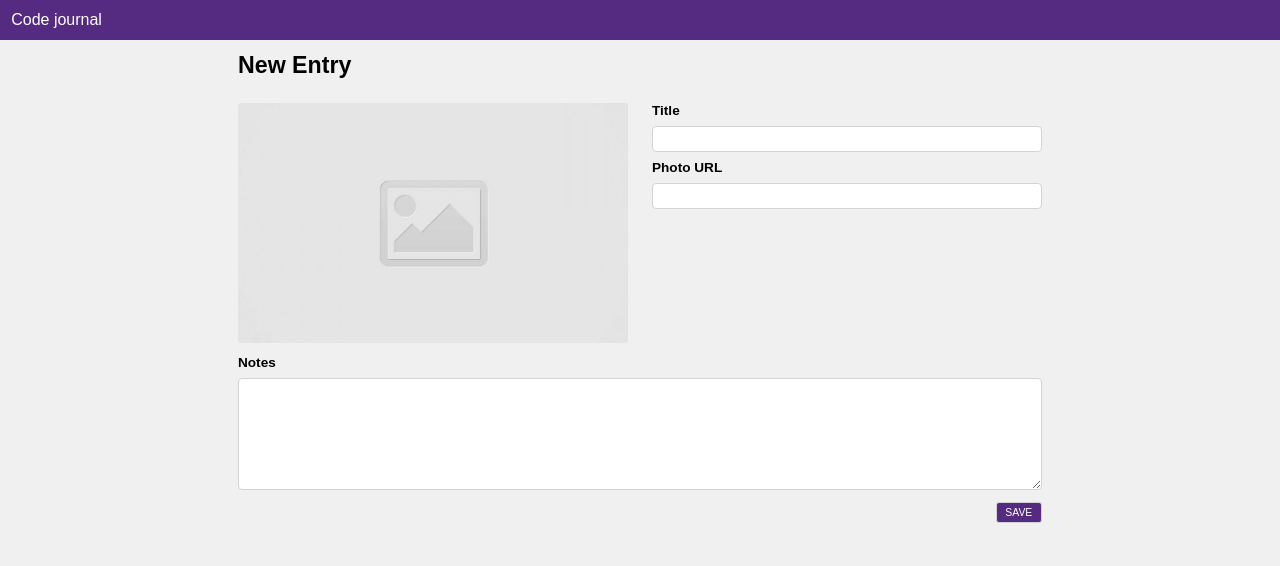
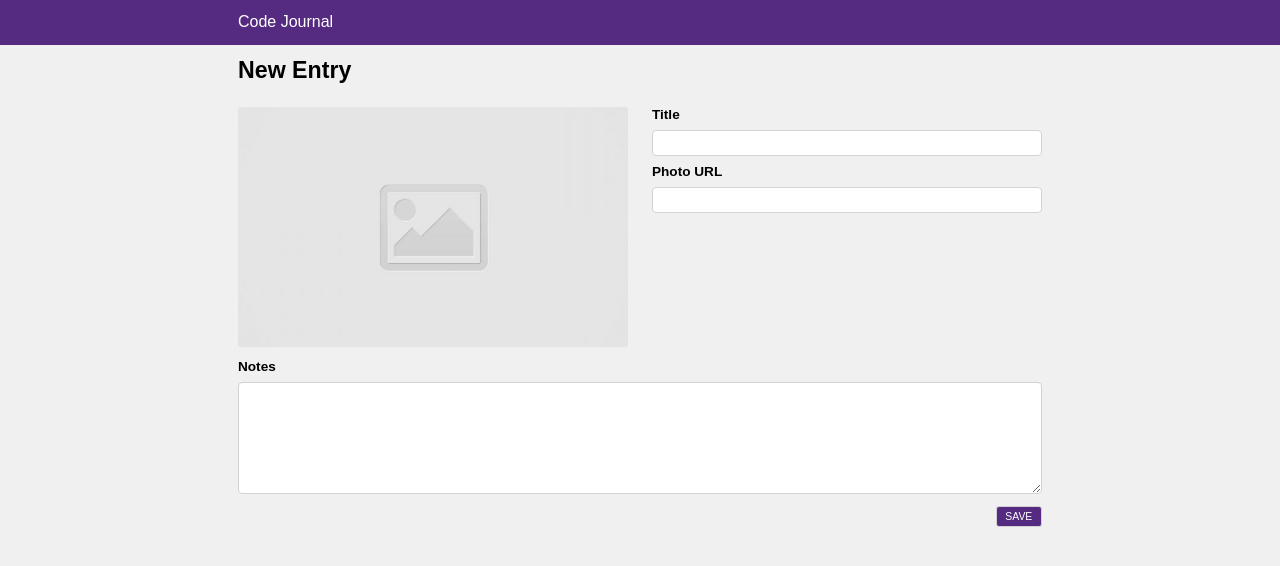
Before and after one commit to qnpham/code-journal, a website: page index.html in a window 1280 px wide. Drawn offline with Linux system fonts and the light colour scheme.

Commit message:
fixed html elements and styling, and also fixed submit function to prepend to array in data

```diff
--- a/css/styles.css
+++ b/css/styles.css
@@ -25,10 +25,15 @@ input {
   padding-right: 0.75rem;
 }
 
-.bar {
+header {
   background-color: #552b81;
   color: white;
-  padding: 0.7rem;
+}
+
+h2 {
+  font-size: 1rem;
+  padding-left: 0.75rem;
+  font-weight: 400;
 }
 
 h3 {
--- a/index.html
+++ b/index.html
@@ -17,7 +17,13 @@
 </head>
 <body>
   <header>
-    <div class="bar">Code journal</div>
+    <div class="container">
+      <div class="row">
+        <div class="column-full">
+          <h2>Code Journal</h2>
+        </div>
+      </div>
+    </div>
   </header>
   <main>
     <div class="container">
--- a/js/main.js
+++ b/js/main.js
@@ -18,7 +18,7 @@ $form.addEventListener('submit', function (event) {
   };
   entry.nextEntryId = counter;
   $img.setAttribute('src', 'images/placeholder-image-square.jpg');
-  data.entries[entry.nextEntryId] = entry;
+  data.entries.unshift(entry);
   $title.value = '';
   $url.value = '';
   $notes.value = '';
```
